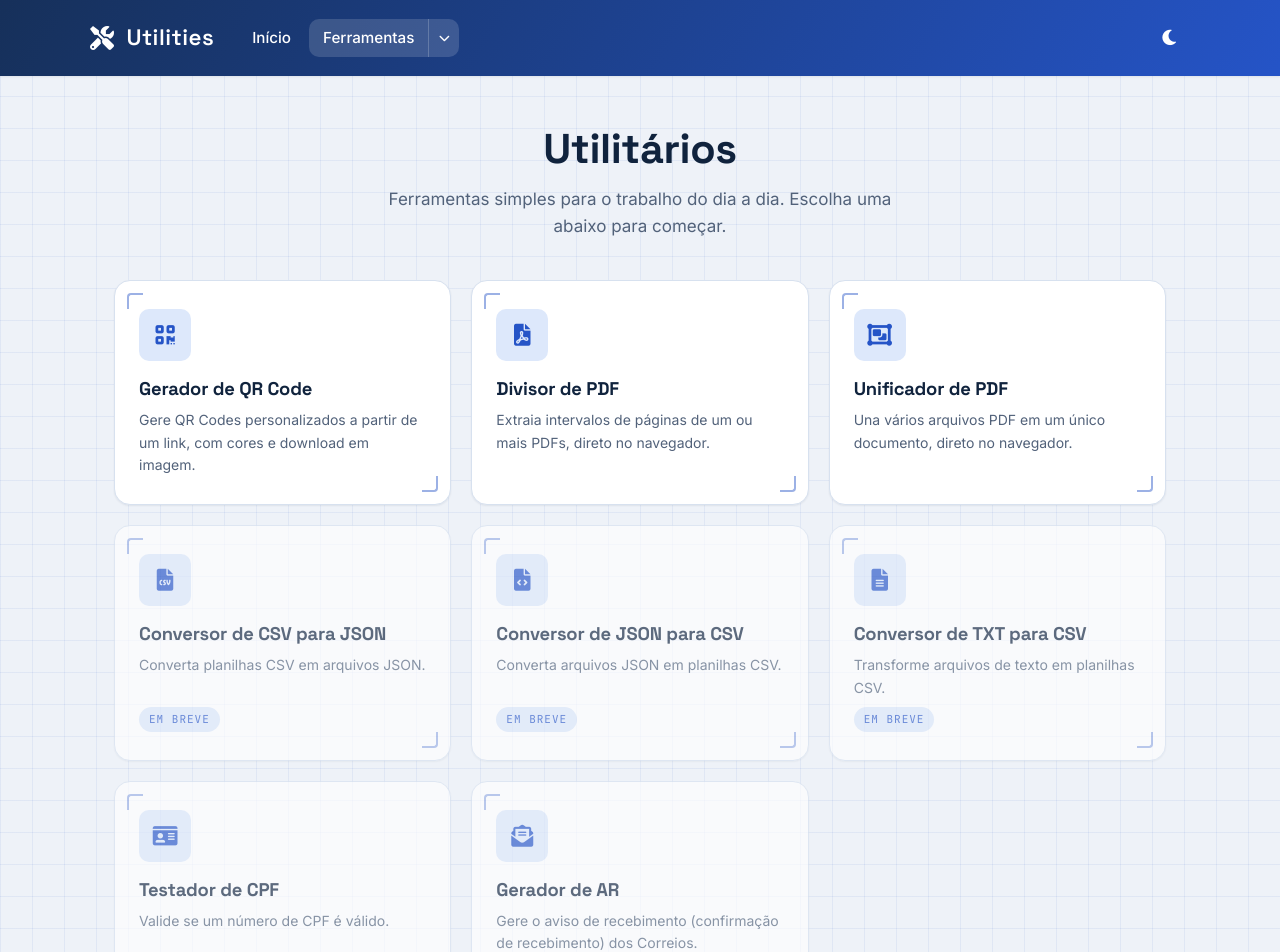
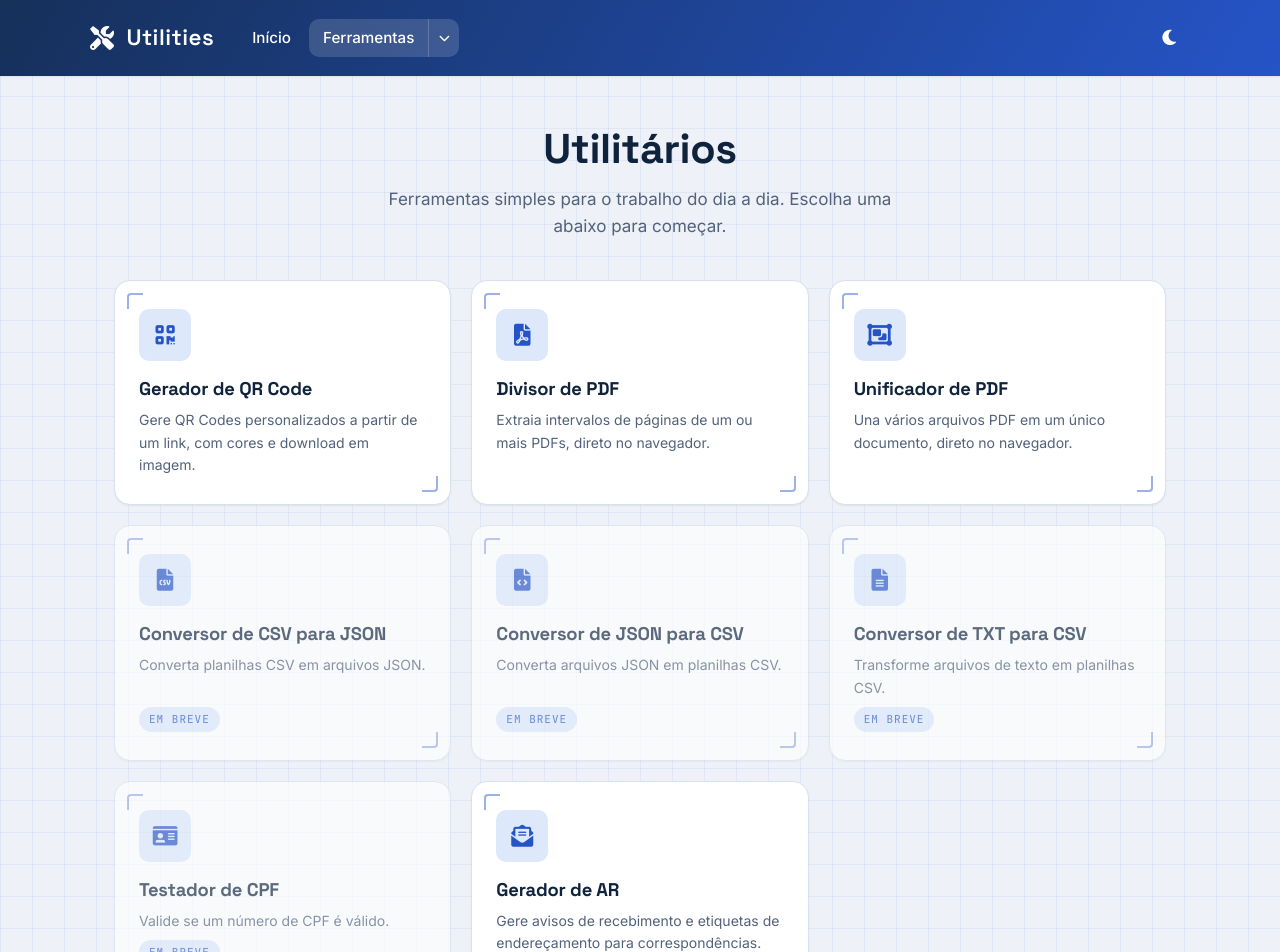
Before and after one commit to jhonatancassante/utilities-node, a Next.js app: page /tools in a window 1280 px wide. Shown: the top 952 px of the page. Built offline with nearby package versions, Linux system fonts and the light colour scheme.

Commit message:
feat: disponibiliza gerador de AR no catálogo

```diff
--- a/configs/tools.js
+++ b/configs/tools.js
@@ -62,12 +62,12 @@ const toolsList = [
     status: TOOL_STATUS.soon,
   },
   {
-    slug: "gerador-ar",
+    slug: "ar-generator",
     title: "Gerador de AR",
     description:
-      "Gere o aviso de recebimento (confirmação de recebimento) dos Correios.",
+      "Gere avisos de recebimento e etiquetas de endereçamento para correspondências.",
     icon: "fa-envelope-open-text",
-    status: TOOL_STATUS.soon,
+    status: TOOL_STATUS.available,
   },
 ];
 
```
